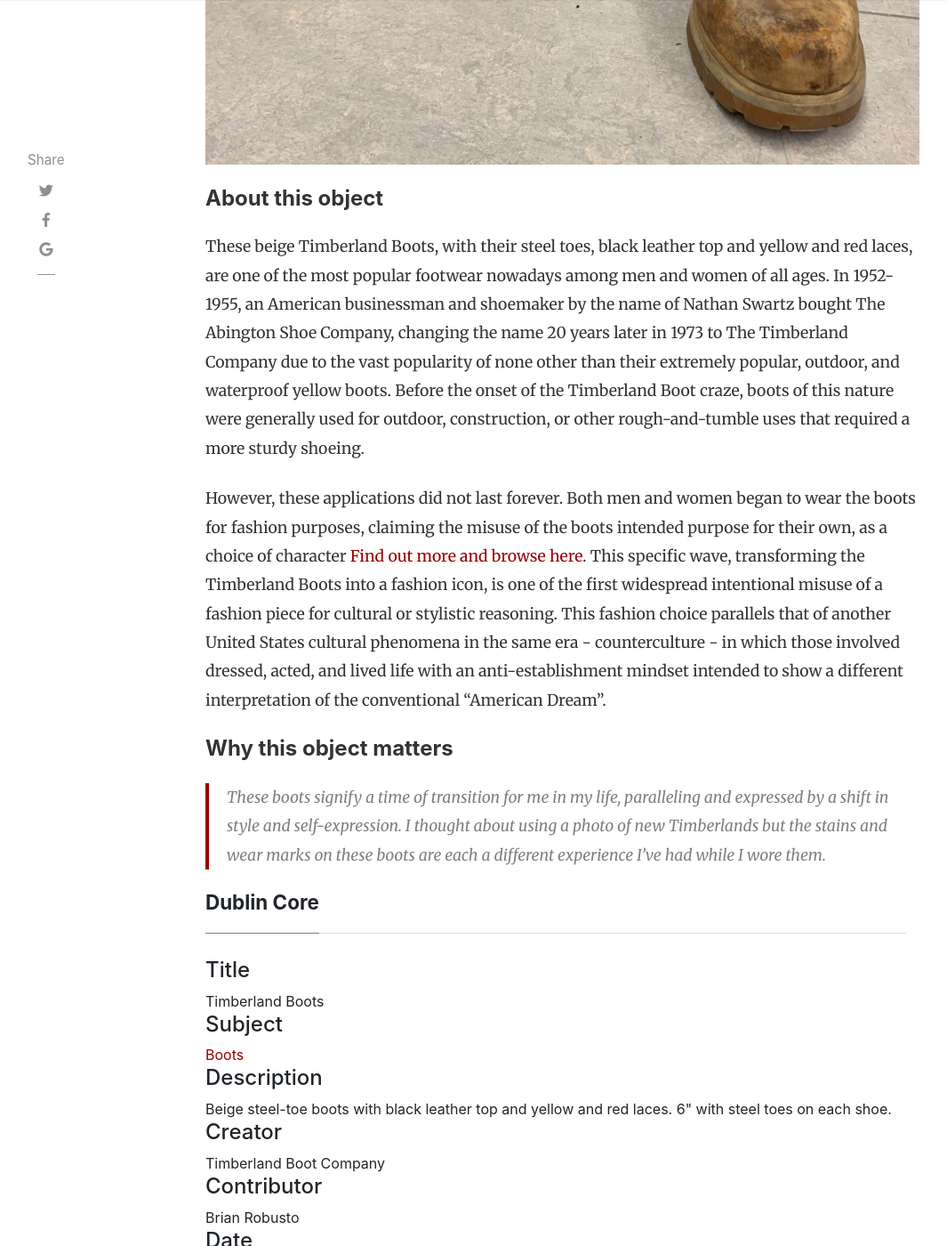
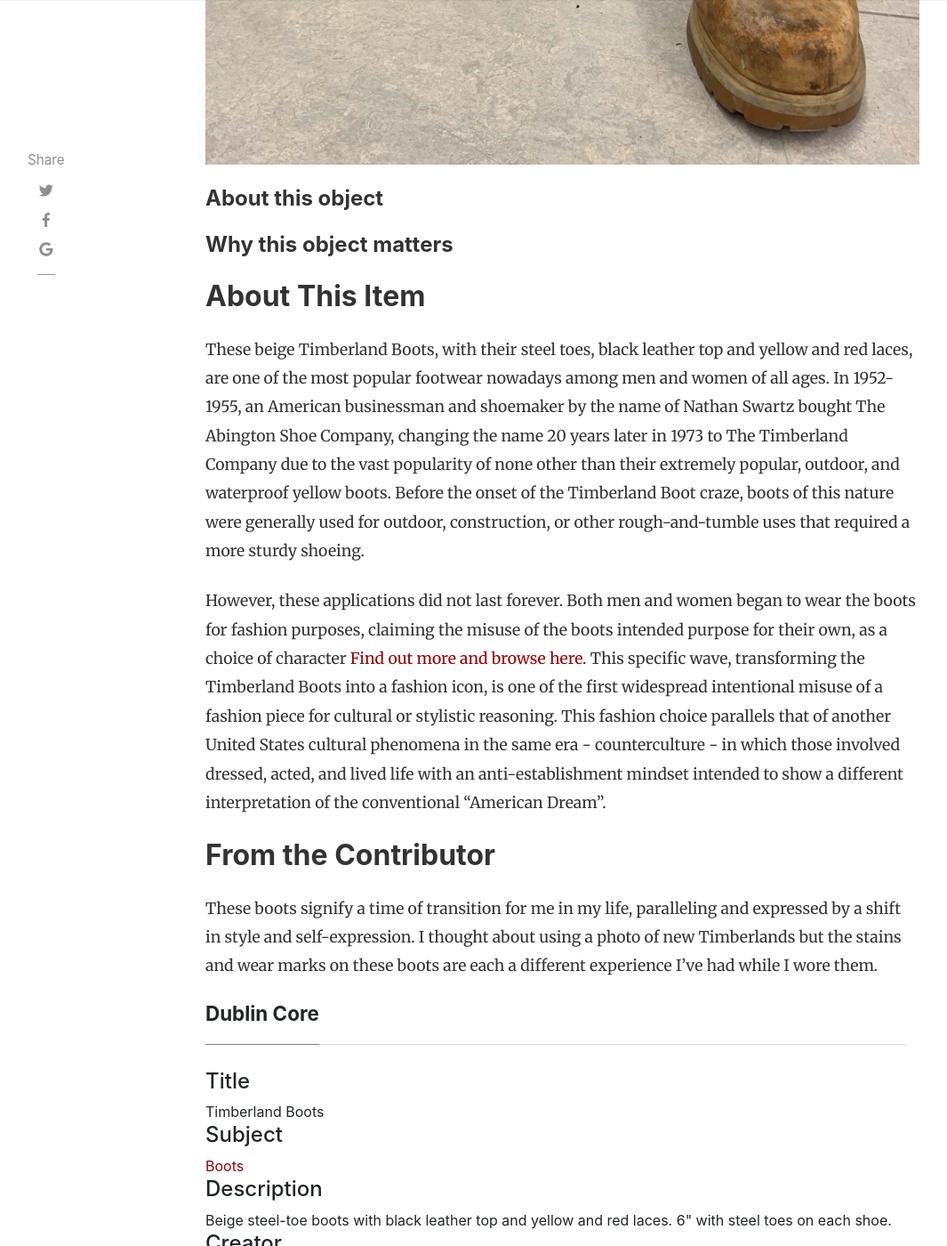
Before and after one commit to H301HistoryHarvest/H301HistoryHarvest, a Jekyll site: the page built from _items/USETHISEXAMPLE.md, in a window 1280 px wide and 1400 px high, scrolled down 783 px. Shown: the whole window at 89% size, without its empty margins (54-1119 px from the left). Built offline with Jekyll 4.4.1, drawn with Linux system fonts in a browser that asks for light colours; nearby versions of some CDN libraries; comment, search, counter and statistics services are not loaded.

Commit message:
Update USETHISEXAMPLE.md

```diff
--- a/_items/USETHISEXAMPLE.md
+++ b/_items/USETHISEXAMPLE.md
@@ -12,10 +12,15 @@ itemtype: Physical Object
 shortdesc: Beige steel-toe boots with black leather top and yellow and red laces. 6" with steel toes on each shoe.
 categories: [ Sentimental,Practical ]
 tags: [ material culture, clothing, feet, shoes, boot, Timberland ]
-itemabout: |
- These beige Timberland Boots, with their steel toes, black leather top and yellow and red laces, are one of the most popular footwear nowadays among men and women of all ages. In 1952-1955, an American businessman and shoemaker by the name of Nathan Swartz bought The Abington Shoe Company, changing the name 20 years later in 1973 to The Timberland Company due to the vast popularity of none other than their extremely popular, outdoor, and waterproof yellow boots. Before the onset of the Timberland Boot craze, boots of this nature were generally used for outdoor, construction, or other rough-and-tumble uses that required a more sturdy shoeing.
+itemquote: |
+---
 
- However, these applications did not last forever. Both men and women began to wear the boots for fashion purposes, claiming the misuse of the boots intended purpose for their own, as a choice of character [Find out more and browse here](https://www.timberland.com). This specific wave, transforming the Timberland Boots into a fashion icon, is one of the first widespread intentional misuse of a fashion piece for cultural or stylistic reasoning. This fashion choice parallels that of another United States cultural phenomena in the same era - counterculture - in which those involved dressed, acted, and lived life with an anti-establishment mindset intended to show a different interpretation of the conventional “American Dream”.
-itemquote: |
- These boots signify a time of transition for me in my life, paralleling and expressed by a shift in style and self-expression. I thought about using a photo of new Timberlands but the stains and wear marks on these boots are each a different experience I've had while I wore them.
----
+## About This Item
+
+These beige Timberland Boots, with their steel toes, black leather top and yellow and red laces, are one of the most popular footwear nowadays among men and women of all ages. In 1952-1955, an American businessman and shoemaker by the name of Nathan Swartz bought The Abington Shoe Company, changing the name 20 years later in 1973 to The Timberland Company due to the vast popularity of none other than their extremely popular, outdoor, and waterproof yellow boots. Before the onset of the Timberland Boot craze, boots of this nature were generally used for outdoor, construction, or other rough-and-tumble uses that required a more sturdy shoeing.
+
+However, these applications did not last forever. Both men and women began to wear the boots for fashion purposes, claiming the misuse of the boots intended purpose for their own, as a choice of character [Find out more and browse here](https://www.timberland.com). This specific wave, transforming the Timberland Boots into a fashion icon, is one of the first widespread intentional misuse of a fashion piece for cultural or stylistic reasoning. This fashion choice parallels that of another United States cultural phenomena in the same era - counterculture - in which those involved dressed, acted, and lived life with an anti-establishment mindset intended to show a different interpretation of the conventional “American Dream”.
+
+## From the Contributor
+
+These boots signify a time of transition for me in my life, paralleling and expressed by a shift in style and self-expression. I thought about using a photo of new Timberlands but the stains and wear marks on these boots are each a different experience I've had while I wore them.
```
